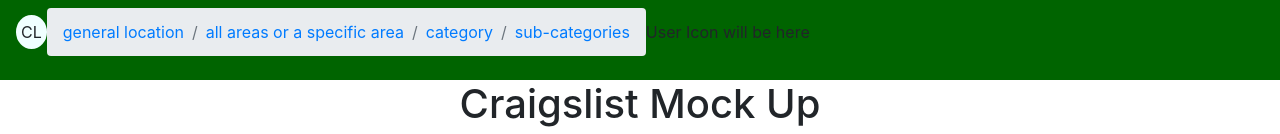
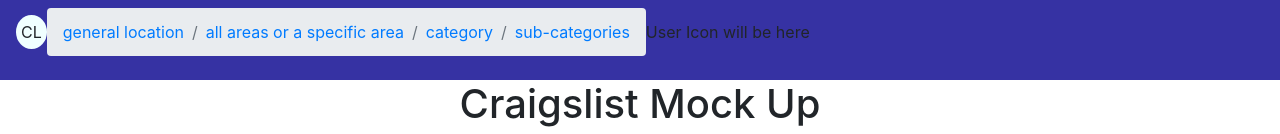
Before and after one commit to yellow-dogs-sunshine/mia-hackathon-5, a React (Create React App) app: page / in a window 1280 px wide. Shown: the top 134 px of the page. Built offline with nearby package versions, Linux system fonts and the light colour scheme.

Commit message:
fix: Added primary color to Nav

```diff
--- a/src/Components/Menu/Menu.css
+++ b/src/Components/Menu/Menu.css
@@ -3,7 +3,7 @@
   justify-content: space-between;
   align-items: center;
 
-  background-color: darkgreen;
+  background-color: #3632a3;
   padding: 0 1px;
 }
 
```
